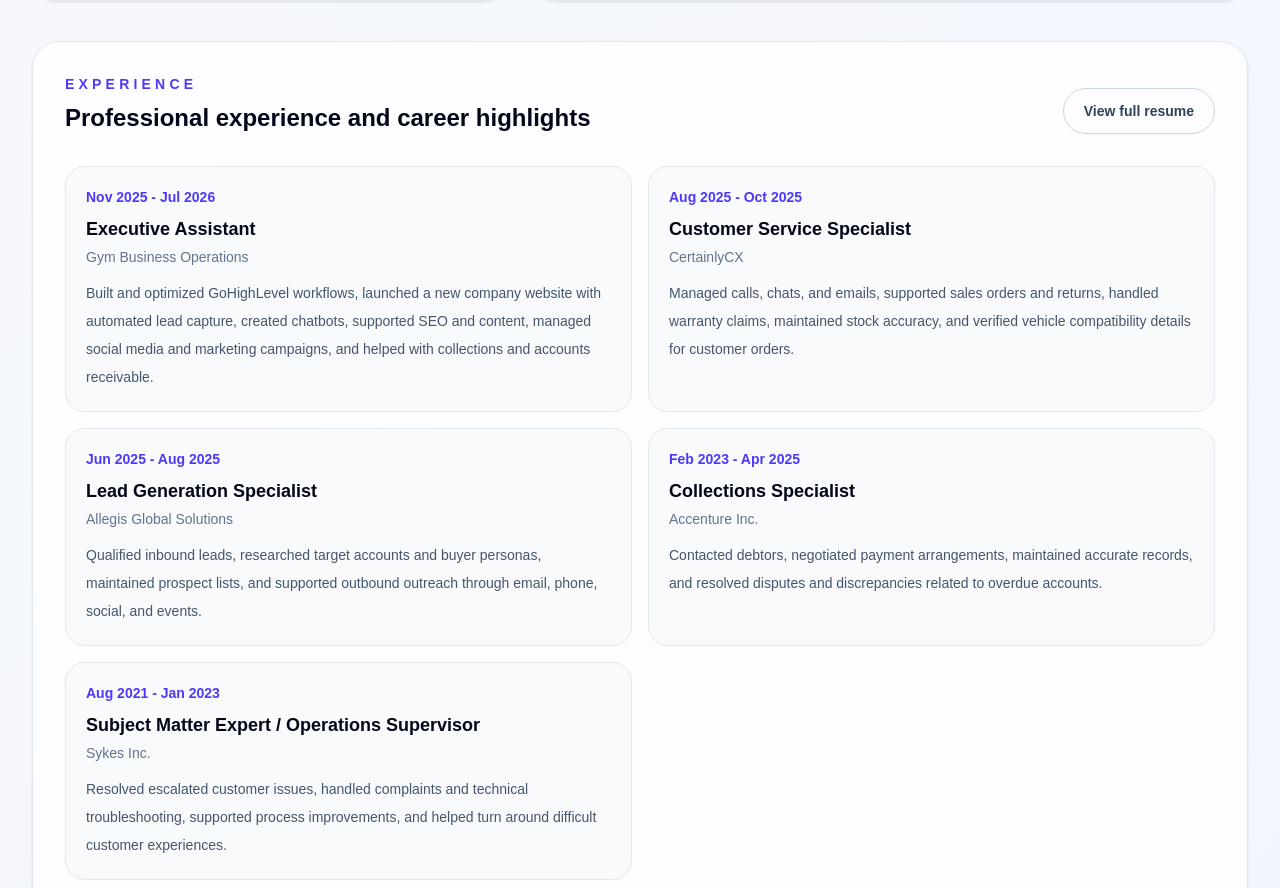
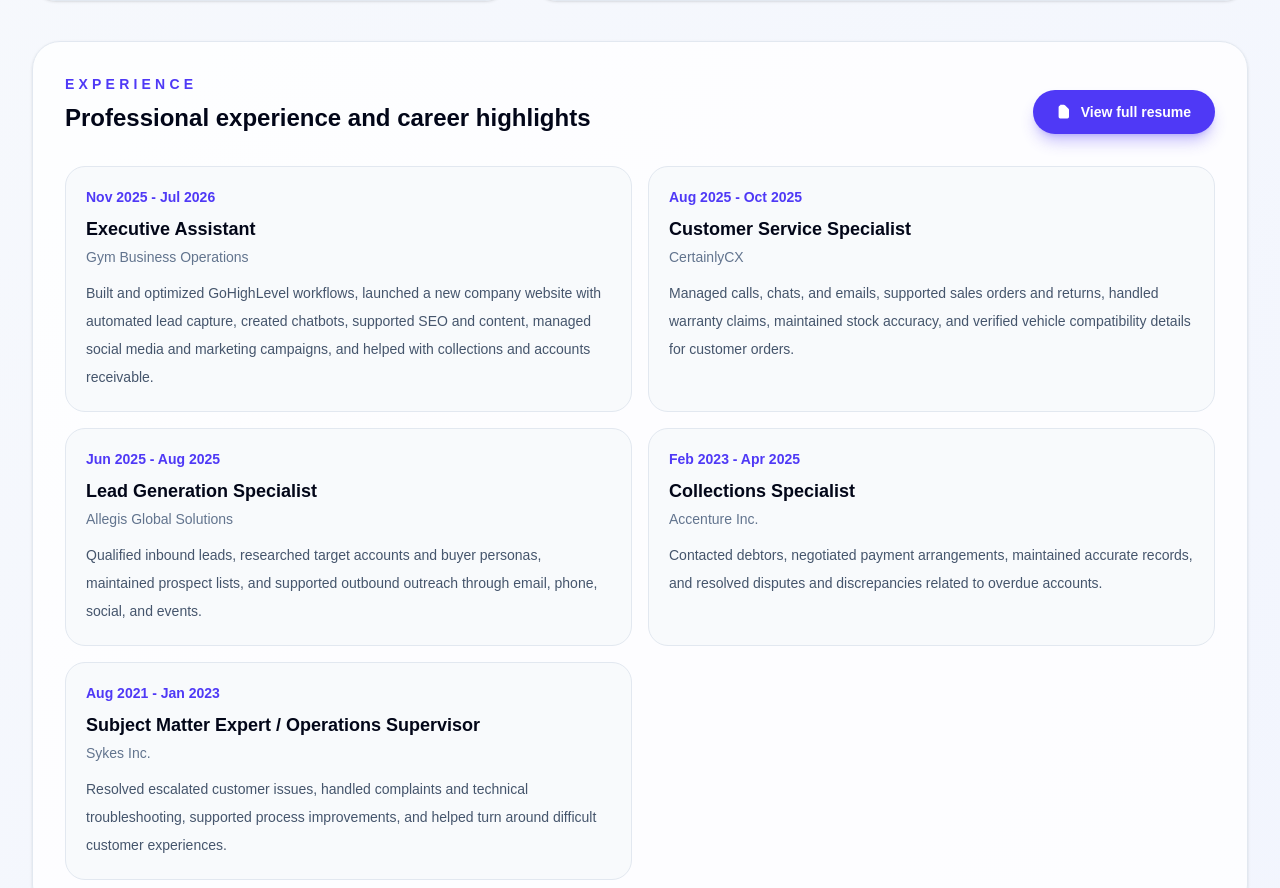
Before and after one commit to cedrick01616/jcl-portfolio, a Next.js app: page / in a window 1280 px wide. Shown: the part 1235-2123 px from the top of the page. Built offline with nearby package versions, Linux system fonts and the light colour scheme; no server answers.

Commit message:
Make View full resume button stand out
Switch from a plain outline button to a solid indigo button with shadow and an icon so it's more noticeable next to the experience heading.

```diff
--- a/src/components/ResumeModal.tsx
+++ b/src/components/ResumeModal.tsx
@@ -25,8 +25,16 @@
       <button
         type="button"
         onClick={() => setOpen(true)}
-        className="rounded-full border border-slate-300 px-5 py-3 text-sm font-semibold text-slate-700 transition hover:-translate-y-0.5 hover:border-slate-400 hover:bg-slate-50 dark:border-white/15 dark:text-slate-200 dark:hover:bg-white/10"
+        className="inline-flex items-center gap-2 rounded-full bg-indigo-600 px-6 py-3 text-sm font-semibold text-white shadow-lg shadow-indigo-600/30 transition hover:-translate-y-0.5 hover:bg-indigo-500 hover:shadow-xl hover:shadow-indigo-600/40 dark:shadow-indigo-500/20 dark:hover:shadow-indigo-500/30"
       >
+        <svg
+          aria-hidden="true"
+          viewBox="0 0 20 20"
+          fill="currentColor"
+          className="h-4 w-4"
+        >
+          <path d="M4 2a2 2 0 0 0-2 2v12a2 2 0 0 0 2 2h9a2 2 0 0 0 2-2V7.414A2 2 0 0 0 14.414 6L10 1.586A2 2 0 0 0 8.586 1H4Zm5 0.5V6a1 1 0 0 0 1 1h3.5L9 2.5Z" />
+        </svg>
         View full resume
       </button>
 
```
